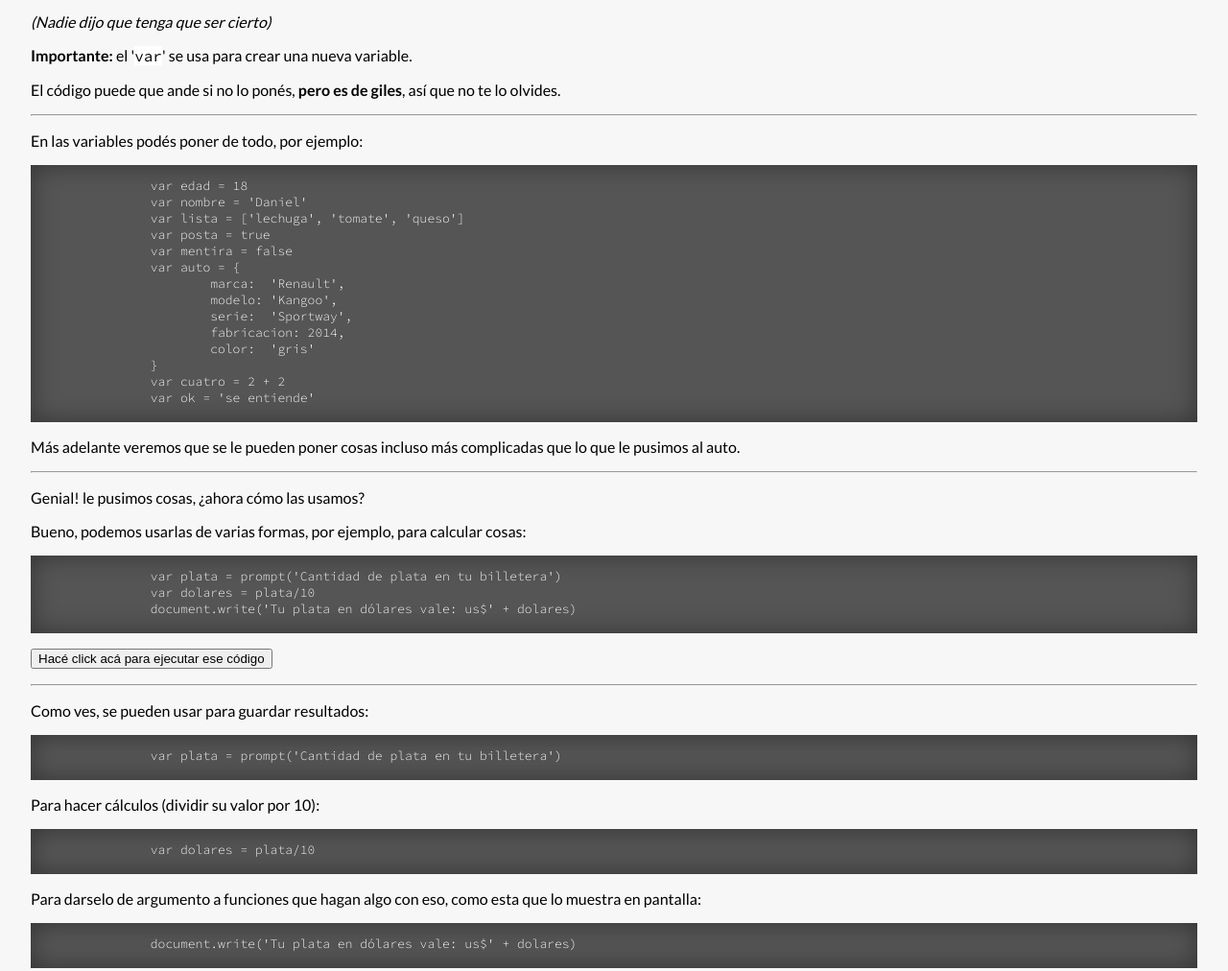
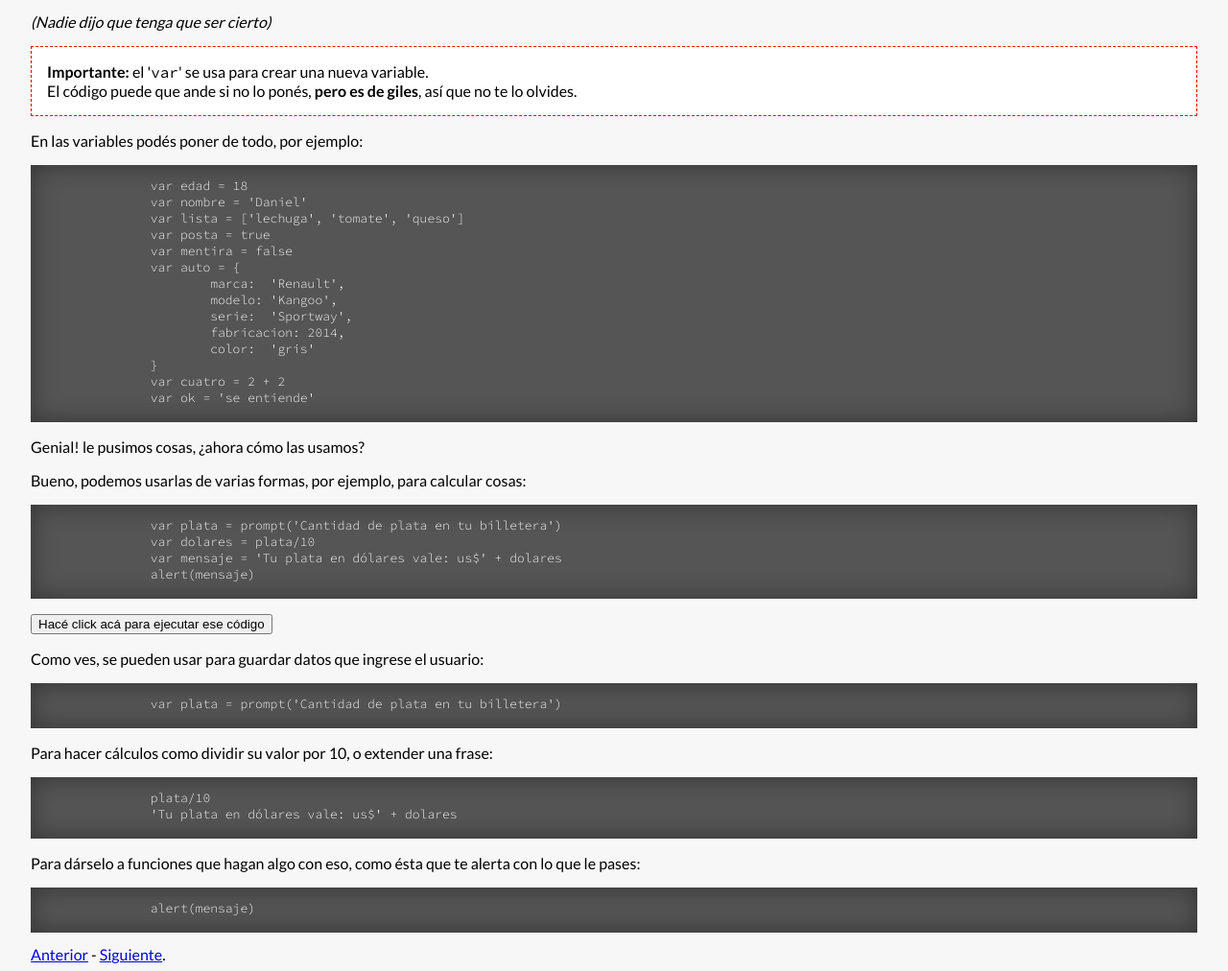
Before and after one commit to maddes/js-tutorial, a plain HTML site: page clase-2.html in a window 1280 px wide. Shown: the part 212-1224 px from the top of the page at 96% size. Drawn offline with Linux system fonts and the light colour scheme.

Commit message:
Mejorado el box de result y de peligro

```diff
--- a/clase-2.html
+++ b/clase-2.html
@@ -17,10 +17,10 @@
 
 	<p><i>(Nadie dijo que tenga que ser cierto)</i></p>
 
-	<p><b>Importante:</b> el '<code>var</code>' se usa para crear una nueva variable.</p>
-	<p>El código puede que ande si no lo ponés, <b>pero es de giles</b>, así que no te lo olvides.</p>
-
-	<hr/>
+	<p class="peligro">
+		<b>Importante:</b> el '<code>var</code>' se usa para crear una nueva variable.</br>
+		El código puede que ande si no lo ponés, <b>pero es de giles</b>, así que no te lo olvides.
+	</p>
 
 	<p>En las variables podés poner de todo, por ejemplo:</p>
 
@@ -41,51 +41,44 @@
 		var ok = 'se entiende'
 	</pre>
 
-	<p>Más adelante veremos que se le pueden poner cosas incluso más complicadas que lo que le pusimos al auto.</p>
-
-	<hr/>
-
 	<p>Genial! le pusimos cosas, ¿ahora cómo las usamos?</p>
 	<p>Bueno, podemos usarlas de varias formas, por ejemplo, para calcular cosas:</p>
 
 	<pre>
 		var plata = prompt('Cantidad de plata en tu billetera')
 		var dolares = plata/10
-		document.write('Tu plata en dólares vale: us$' + dolares)
+		var mensaje = 'Tu plata en dólares vale: us$' + dolares
+		alert(mensaje)
 	</pre>
 
 	<script>
 		function codigo() {
 			var plata = prompt('Cantidad de plata en tu billetera')
 			var dolares = plata/10
-			document.getElementById('resultado').innerText = 'Tu plata en dólares vale: us$' + dolares
+			var mensaje = 'Tu plata en dólares vale: us$' + dolares
+			alert(mensaje)
 		}
 	</script>
 
-	<p>
-		<button onclick="codigo()">Hacé click acá para ejecutar ese código</button>
-		<span id="resultado"></span>
-	</p>
+	<p><button onclick="codigo()">Hacé click acá para ejecutar ese código</button></p>
 
-
-	<hr/>
-
-	<p>Como ves, se pueden usar para guardar resultados:</p>
+	<p>Como ves, se pueden usar para guardar datos que ingrese el usuario:</p>
 
 	<pre>
 		var plata = prompt('Cantidad de plata en tu billetera')
 	</pre>
 
-	<p>Para hacer cálculos (dividir su valor por 10):</p>
+	<p>Para hacer cálculos como dividir su valor por 10, o extender una frase:</p>
 
 	<pre>
-		var dolares = plata/10
+		plata/10
+		'Tu plata en dólares vale: us$' + dolares
 	</pre>
 
-	<p>Para darselo de argumento a funciones que hagan algo con eso, como esta que lo muestra en pantalla:</p>
+	<p>Para dárselo a funciones que hagan algo con eso, como ésta que te alerta con lo que le pases:</p>
 
 	<pre>
-		document.write('Tu plata en dólares vale: us$' + dolares)
+		alert(mensaje)
 	</pre>
 
 	<a href="clase-1.html">Anterior</a>
--- a/estilo.css
+++ b/estilo.css
@@ -25,3 +25,8 @@ pre {
 	background: white;
 	padding: 1em;
 }
+.peligro {
+	border: 1px dashed red;
+	background: white;
+	padding: 1em;
+}
```
